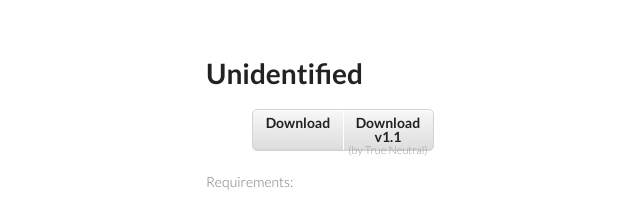
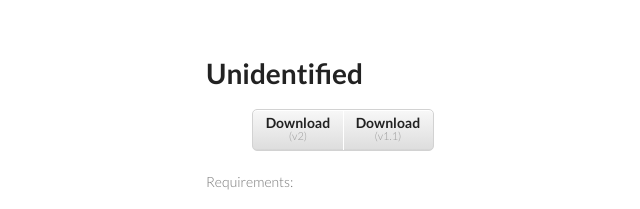
Before and after one commit to onotoleonide/Unidentified, a plain HTML site: page index.html in a window 1280 px wide. Shown: the top 209 px of the page, 4-644 px from the left. Drawn offline with Linux system fonts and the light colour scheme.

Commit message:
Update index.html

```diff
--- a/index.html
+++ b/index.html
@@ -18,8 +18,8 @@
       <header>
         <h1>Unidentified</h1>
         <div style="width: 66%; margin: 0 auto;"><ul class="meme-h-ul">
-                <li class="meme-h-li"><a class="meme-h-ul-a" href="https://github.com/onotoleonide/Unidentified/zipball/master"><strong class="meme-h-ul-a-s">Download</strong></a></li>
-                <li class="meme-h-li"><a class="meme-h-ul-a" href="https://github.com/onotoleonide/Unidentified/raw/gh-pages/Unidentified%20v1.1.osk"><strong class="meme-h-ul-a-s">Download v1.1</strong>(by True Neutral)</a></li>
+                <li class="meme-h-li"><a class="meme-h-ul-a" href="https://github.com/onotoleonide/Unidentified/zipball/master"><strong class="meme-h-ul-a-s">Download</strong>(v2)</a></li>
+                <li class="meme-h-li"><a class="meme-h-ul-a" href="https://github.com/onotoleonide/Unidentified/raw/gh-pages/Unidentified%20v1.1.osk"><strong class="meme-h-ul-a-s">Download</strong>(v1.1)</a></li>
         </ul></div>
         <p>Requirements:</p>
 <ul>
```
